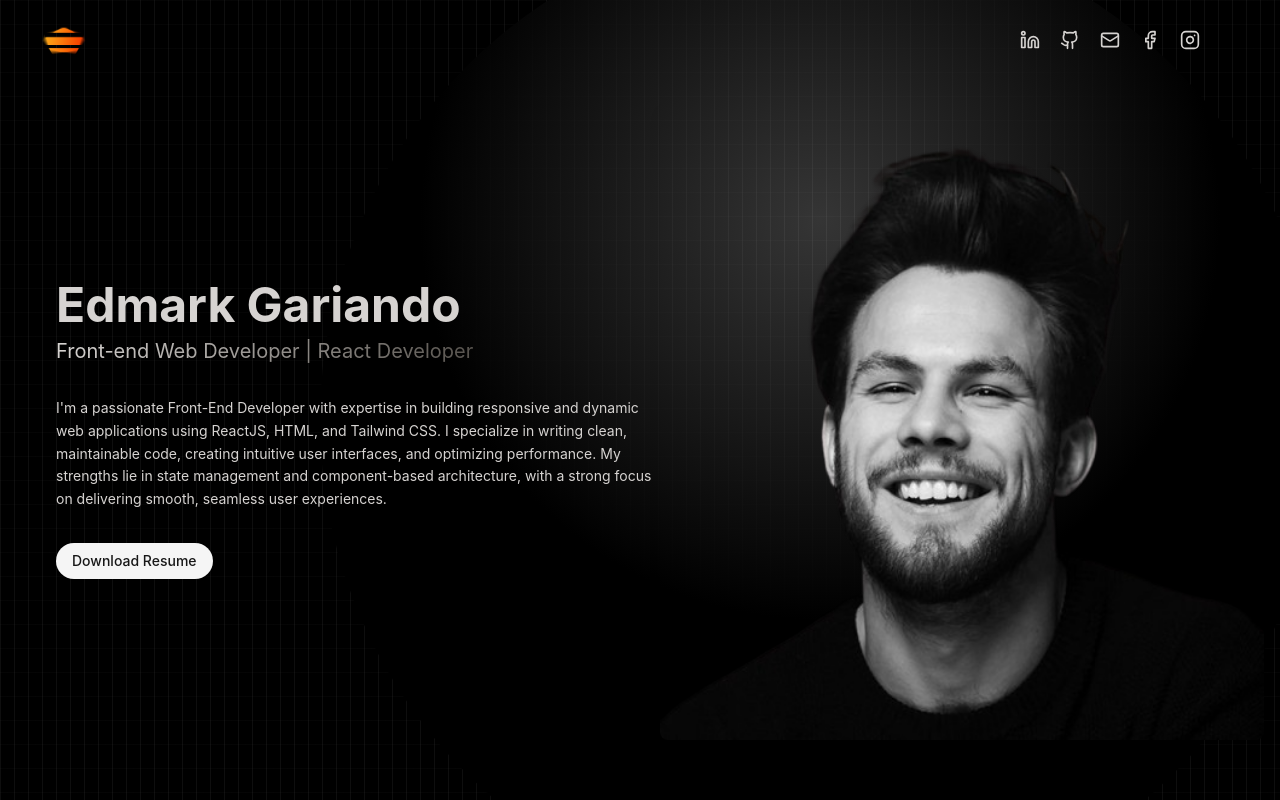
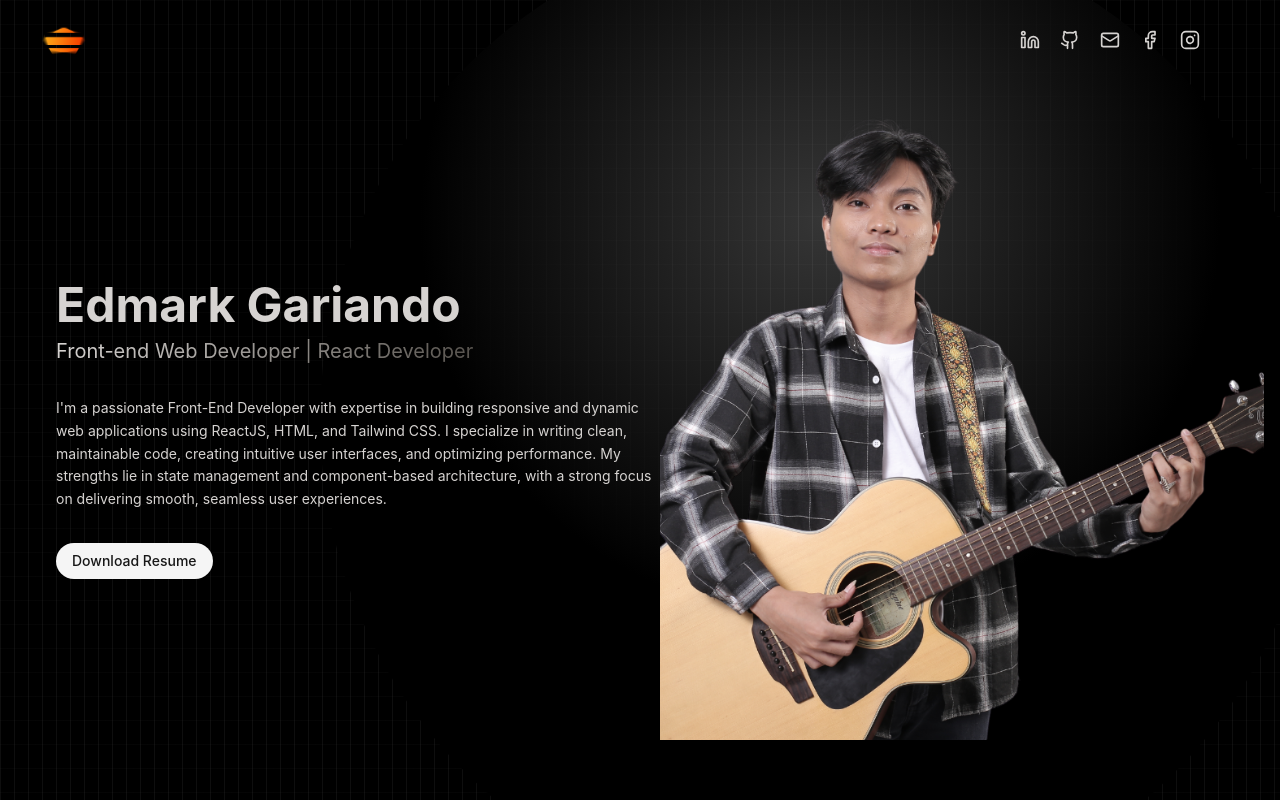
Before and after one commit to kramislife/portfolio-react, a React (Vite) app: page / in a window 1280 px wide. Shown: the top 800 px of the page. Built offline with nearby package versions, Linux system fonts and the light colour scheme.

Commit message:
Update Hero component image import and replace profile.png with cover.png

```diff
--- a/src/components/Hero/Hero.jsx
+++ b/src/components/Hero/Hero.jsx
@@ -1,4 +1,4 @@
-import profile from "@assets/profile.png";
+import cover from "@assets/cover.png";
 import resume from "@assets/resume.pdf";
 import { Button } from "@/components/ui/button";
 import { motion } from "framer-motion";
@@ -31,16 +31,17 @@ const Hero = () => {
     <section className="my-12 lg:my-0 space-y-10">
       <div className="px-4 flex flex-col lg:flex-row-reverse items-center lg:space-x-10">
         {/* Image */}
-        <div className="lg:w-1/2">
+        <div className="lg:w-1/2 flex justify-center my-5">
           <motion.img
-            src={profile}
+            src={cover}
             alt="Edmark Gariando"
-            className="lg:w-[80vh] lg:h-[80vh] rounded-lg shadow-lg my-5"
+            className="lg:w-[90vh] lg:h-[80vh] object-cover"
             initial={{ x: 100, opacity: 0 }}
             animate={{ x: 0, opacity: 1 }}
             transition={{ duration: 1, delay: 1.5 }}
           />
         </div>
+
         {/* Text Content */}
         <motion.div
           initial="hidden"
```
Also changed, not shown: src/assets/cover.png (added), src/assets/profile.png (deleted).
